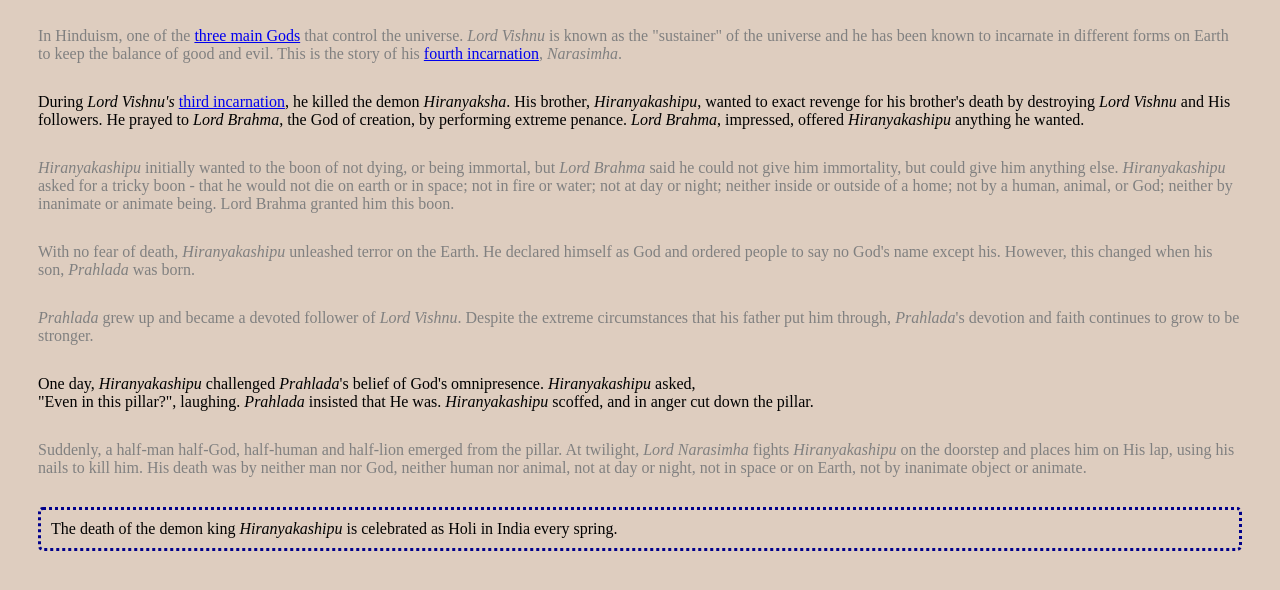
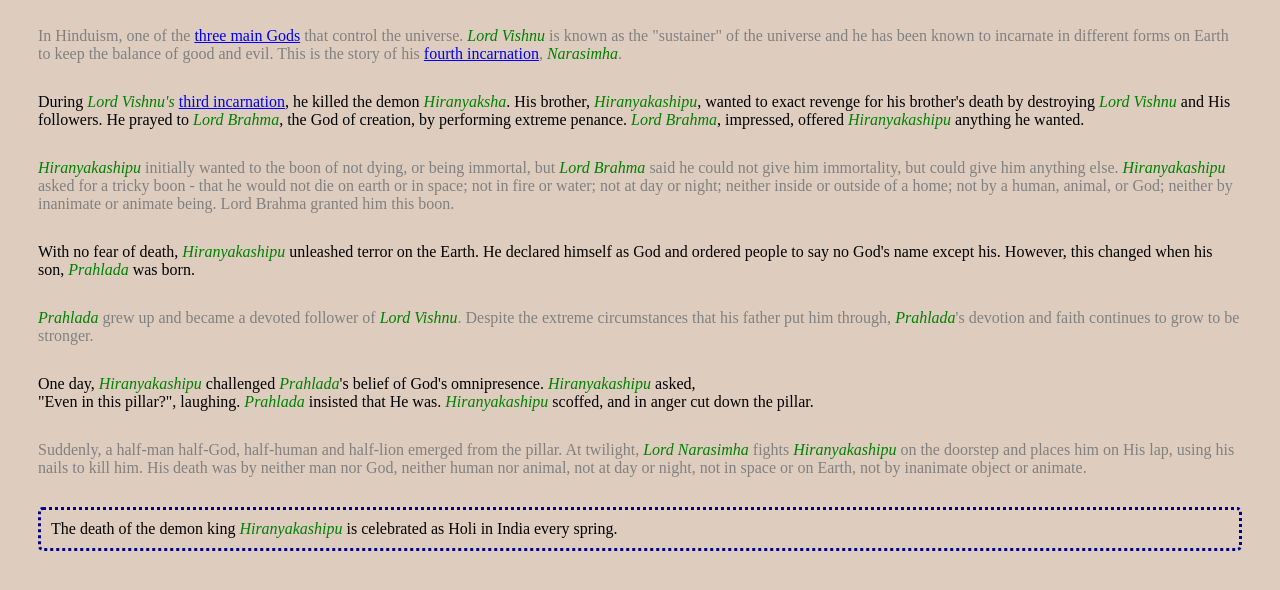
Before and after one commit to jdmar3-comp426/a01-dikshaaj, a website: page index.html in a window 1280 px wide. Shown: the part 162-752 px from the top of the page. Drawn offline with Linux system fonts and the light colour scheme.

Commit message:
heirarchical again

```diff
--- a/index.html
+++ b/index.html
@@ -20,14 +20,12 @@
         <p id="p3">
             <i>Hiranyakashipu</i> initially wanted to the boon of not dying, or being immortal, but <i>Lord Brahma</i> said he could not give him immortality, but could give him anything else. <i>Hiranyakashipu</i> asked for a tricky boon - that he would not die on earth or in space; not in fire or water; not at day or night; neither inside or outside of a home; not by a human, animal, or God; neither by inanimate or animate being. Lord Brahma granted him this boon.
         </p>
-        <div class="special">
         <p id="p4">
             With no fear of death, <i>Hiranyakashipu</i> unleashed terror on the Earth. He declared himself as God and ordered people to say no God's name except his. However, this changed when his son, <i>Prahlada</i> was born.
         </p>
         <p id="p5">
             <i>Prahlada</i> grew up and became a devoted follower of <i>Lord Vishnu</i>. Despite the extreme circumstances that his father put him through, <i>Prahlada</i>'s devotion and faith continues to grow to be stronger.
         </p>
-        </div>
         <p id="p6">
             One day, <i>Hiranyakashipu</i> challenged <i>Prahlada</i>'s belief of God's omnipresence. <i>Hiranyakashipu</i> asked, <br>"Even in this pillar?", laughing. <i>Prahlada</i> insisted that He was. <i>Hiranyakashipu</i> scoffed, and in anger cut down the pillar.
         </p>
--- a/styles.css
+++ b/styles.css
@@ -31,8 +31,8 @@ p {
     padding: 10px;
 }
 
-.special {
-    color: grey;
+p i {
+    color: green;
 }
 
 #d {
```
Lines whose indentation alone changed are shown as unchanged.
